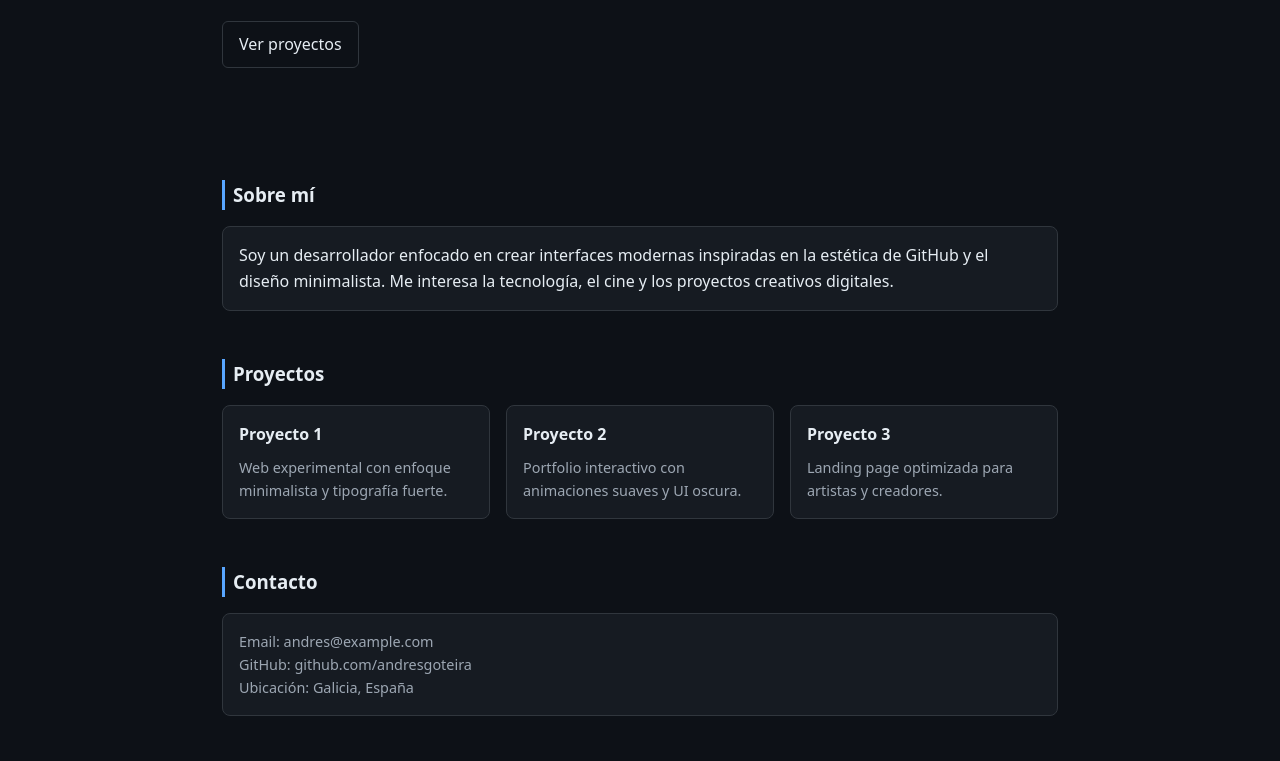
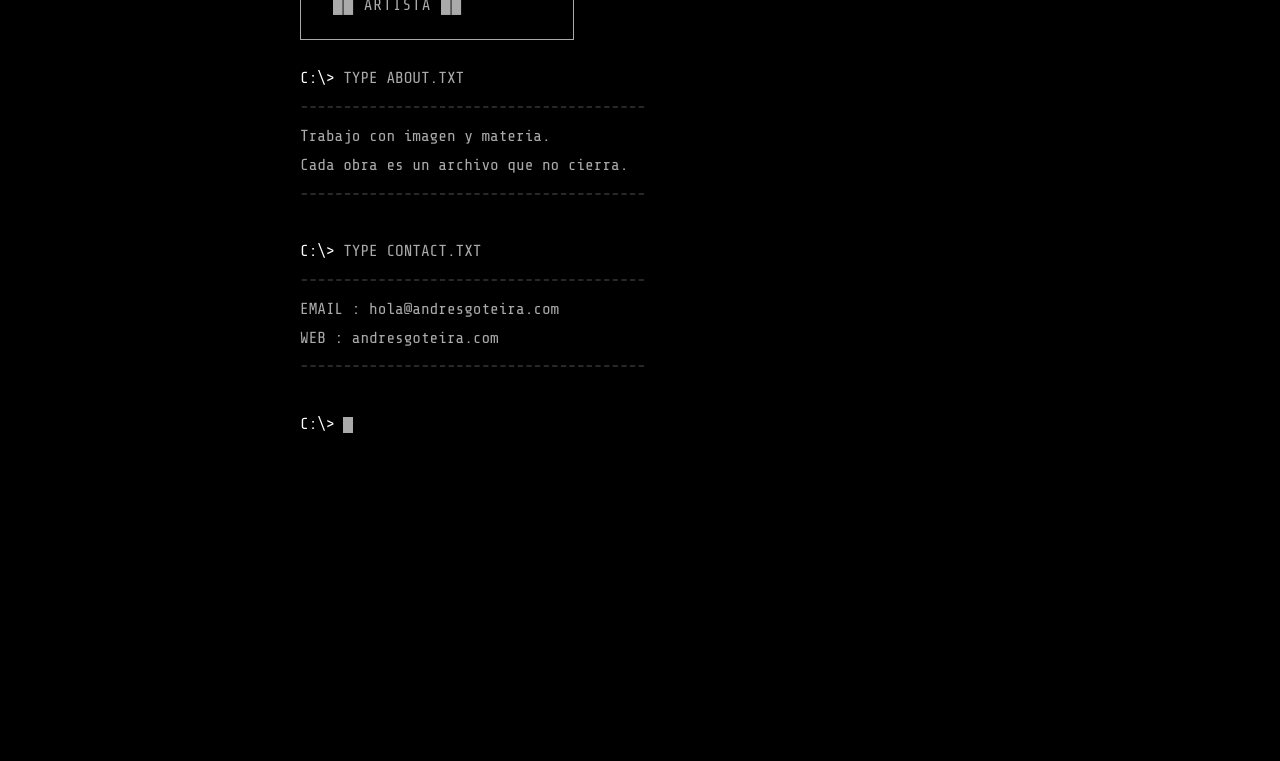
Before and after one commit to andresgoteira83/gote, a plain HTML site: page index.html in a window 1280 px wide. Shown: the part 286-1047 px from the top of the page. After the commit the page ends 800 px from the top, so only its background shows below. Drawn offline with nearby package versions, Linux system fonts and the light colour scheme.

Commit message:
Refactor index.html for improved structure and style

```diff
--- a/index.html
+++ b/index.html
@@ -1,183 +1,108 @@
 <!DOCTYPE html>
 <html lang="es">
 <head>
-  <meta charset="UTF-8" />
-  <meta name="viewport" content="width=device-width, initial-scale=1.0" />
-  <title>Andrés Goteira | Portfolio</title>
+  <meta charset="UTF-8">
+  <meta name="viewport" content="width=device-width, initial-scale=1.0">
+  <title>ANDRÉS GOTEIRA</title>
   <style>
-    :root{
-      --bg:#0d1117;
-      --card:#161b22;
-      --text:#e6edf3;
-      --muted:#9da7b3;
-      --accent:#58a6ff;
-      --border:#30363d;
+    @import url('https://fonts.googleapis.com/css2?family=Share+Tech+Mono&display=swap');
+
+    * { margin: 0; padding: 0; box-sizing: border-box; }
+
+    body {
+      background: #000;
+      color: #aaa;
+      font-family: 'Share Tech Mono', 'Courier New', monospace;
+      font-size: 16px;
+      line-height: 1.8;
+      min-height: 100vh;
+      display: flex;
+      align-items: center;
+      justify-content: center;
+      padding: 2rem;
     }
 
-    *{box-sizing:border-box;margin:0;padding:0;font-family:system-ui,-apple-system,Segoe UI,Roboto,Ubuntu,Cantarell,Noto Sans,sans-serif;}
-
-    body{
-      background:var(--bg);
-      color:var(--text);
-      line-height:1.6;
+    .terminal {
+      width: 100%;
+      max-width: 680px;
     }
 
-    header{
-      padding:2rem;
-      border-bottom:1px solid var(--border);
-      display:flex;
-      justify-content:space-between;
-      align-items:center;
+    .white { color: #fff; }
+    .muted { color: #666; }
+
+    .box {
+      border: 1px solid #aaa;
+      padding: 1.2rem 2rem;
+      display: inline-block;
+      margin: 1.5rem 0;
     }
 
-    header h1{
-      font-size:1.2rem;
-      font-weight:600;
+    .title {
+      color: #fff;
+      font-size: 22px;
+      letter-spacing: 3px;
     }
 
-    nav a{
-      color:var(--muted);
-      margin-left:1rem;
-      text-decoration:none;
-      font-size:0.9rem;
+    .subtitle {
+      color: #aaa;
+      margin-top: 0.2rem;
+      letter-spacing: 1px;
     }
 
-    nav a:hover{color:var(--accent);}
-
-    .hero{
-      padding:4rem 2rem;
-      max-width:900px;
-      margin:auto;
+    .divider {
+      color: #444;
     }
 
-    .hero h2{
-      font-size:2.2rem;
-      margin-bottom:1rem;
+    .line { margin-bottom: 0.2rem; }
+
+    .cursor {
+      display: inline-block;
+      width: 10px;
+      height: 16px;
+      background: #aaa;
+      vertical-align: middle;
+      animation: blink 1s step-end infinite;
     }
 
-    .hero p{
-      color:var(--muted);
-      max-width:600px;
+    @keyframes blink {
+      0%, 100% { opacity: 1; }
+      50%       { opacity: 0; }
     }
-
-    .btn{
-      display:inline-block;
-      margin-top:1.5rem;
-      padding:0.6rem 1rem;
-      border:1px solid var(--border);
-      border-radius:6px;
-      color:var(--text);
-      text-decoration:none;
-    }
-
-    .btn:hover{
-      border-color:var(--accent);
-      color:var(--accent);
-    }
-
-    .section{
-      max-width:900px;
-      margin:3rem auto;
-      padding:0 2rem;
-    }
-
-    .section h3{
-      margin-bottom:1rem;
-      border-left:3px solid var(--accent);
-      padding-left:0.5rem;
-    }
-
-    .grid{
-      display:grid;
-      grid-template-columns:repeat(auto-fit,minmax(250px,1fr));
-      gap:1rem;
-    }
-
-    .card{
-      background:var(--card);
-      border:1px solid var(--border);
-      border-radius:8px;
-      padding:1rem;
-    }
-
-    .card h4{
-      margin-bottom:0.5rem;
-    }
-
-    .card p{
-      color:var(--muted);
-      font-size:0.9rem;
-    }
-
-    footer{
-      text-align:center;
-      padding:2rem;
-      border-top:1px solid var(--border);
-      color:var(--muted);
-      font-size:0.85rem;
-    }
-
   </style>
 </head>
 <body>
+  <div class="terminal">
 
-  <header>
-    <h1>Andrés Goteira</h1>
-    <nav>
-      <a href="#about">Sobre mí</a>
-      <a href="#projects">Proyectos</a>
-      <a href="#contact">Contacto</a>
-    </nav>
-  </header>
+    <div class="muted">
+      MS-DOS Version 6.22<br>
+      Copyright (C) Microsoft Corp 1981-1994
+    </div>
 
-  <section class="hero">
-    <h2>Desarrollador & creador digital</h2>
-    <p>
-      Construyo experiencias web simples, limpias y enfocadas en el contenido.
-      Especializado en diseño minimalista y desarrollo frontend.
-    </p>
-    <a class="btn" href="#projects">Ver proyectos</a>
-  </section>
+    <br>
+    <div><span class="white">C:\&gt;</span> DIR /w andresgoteira</div>
 
-  <section id="about" class="section">
-    <h3>Sobre mí</h3>
-    <p class="card">
-      Soy un desarrollador enfocado en crear interfaces modernas inspiradas en
-      la estética de GitHub y el diseño minimalista. Me interesa la tecnología,
-      el cine y los proyectos creativos digitales.
-    </p>
-  </section>
+    <div class="box">
+      <div class="title">ANDRÉS GOTEIRA</div>
+      <div class="subtitle">██ ARTISTA ██</div>
+    </div>
 
-  <section id="projects" class="section">
-    <h3>Proyectos</h3>
-    <div class="grid">
-      <div class="card">
-        <h4>Proyecto 1</h4>
-        <p>Web experimental con enfoque minimalista y tipografía fuerte.</p>
-      </div>
-      <div class="card">
-        <h4>Proyecto 2</h4>
-        <p>Portfolio interactivo con animaciones suaves y UI oscura.</p>
-      </div>
-      <div class="card">
-        <h4>Proyecto 3</h4>
-        <p>Landing page optimizada para artistas y creadores.</p>
-      </div>
-    </div>
-  </section>
+    <br>
+    <div><span class="white">C:\&gt;</span> TYPE ABOUT.TXT</div>
+    <div class="divider">----------------------------------------</div>
+    <div>Trabajo con imagen y materia.</div>
+    <div>Cada obra es un archivo que no cierra.</div>
+    <div class="divider">----------------------------------------</div>
 
-  <section id="contact" class="section">
-    <h3>Contacto</h3>
-    <div class="card">
-      <p>Email: andres@example.com</p>
-      <p>GitHub: github.com/andresgoteira</p>
-      <p>Ubicación: Galicia, España</p>
-    </div>
-  </section>
+    <br>
+    <div><span class="white">C:\&gt;</span> TYPE CONTACT.TXT</div>
+    <div class="divider">----------------------------------------</div>
+    <div>EMAIL : hola@andresgoteira.com</div>
+    <div>WEB   : andresgoteira.com</div>
+    <div class="divider">----------------------------------------</div>
 
-  <footer>
-    © 2026 Andrés Goteira - Diseño inspirado en estética GitHub
-  </footer>
+    <br>
+    <div><span class="white">C:\&gt;</span> <span class="cursor"></span></div>
 
+  </div>
 </body>
 </html>
```
